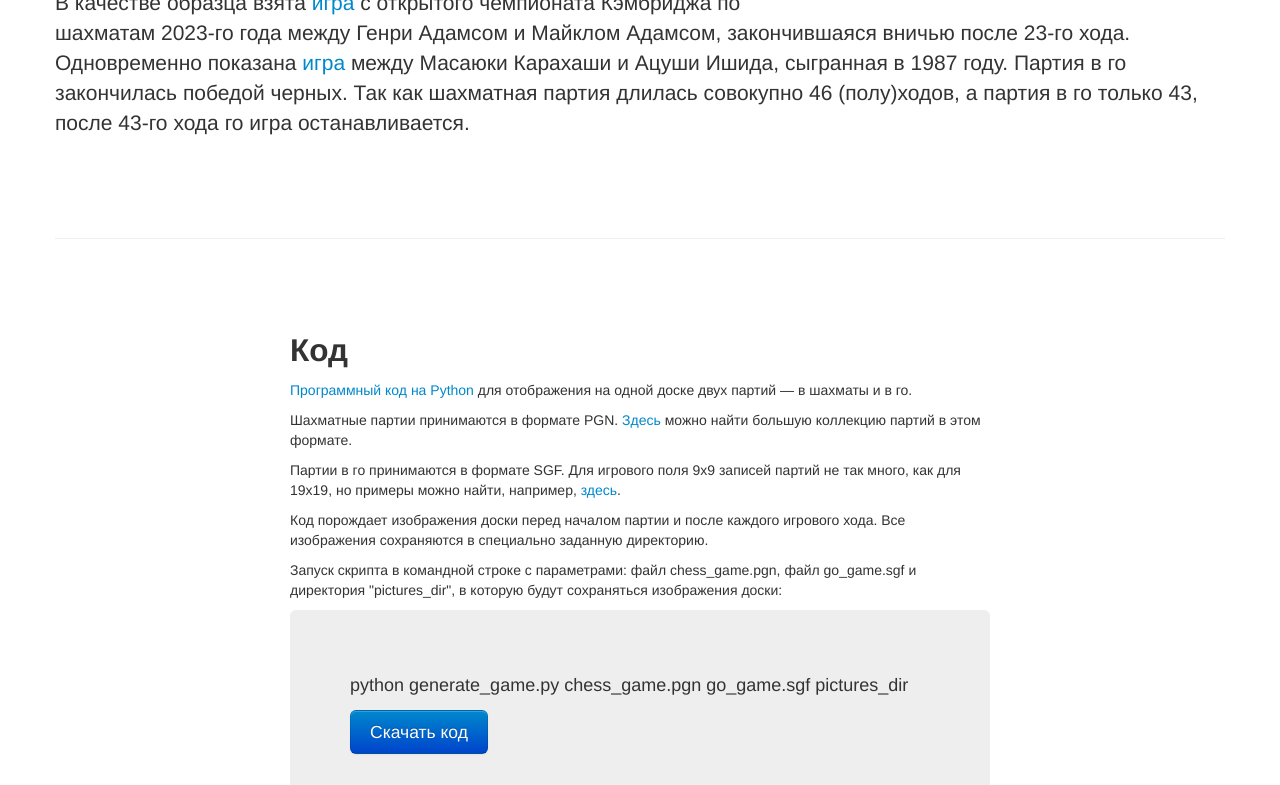
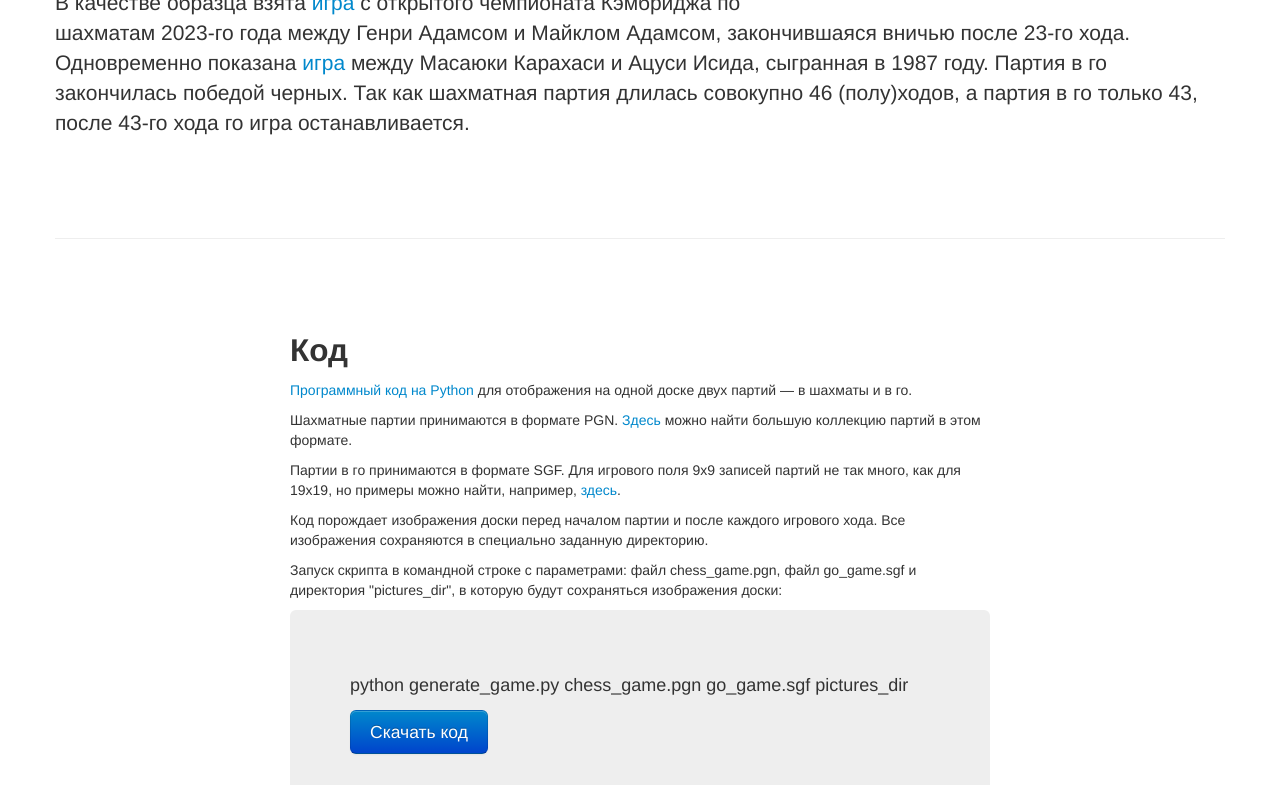
Before and after one commit to nevmenandr/duathlon, a plain HTML site: page index.html in a window 1280 px wide. Shown: the part 3448-4233 px from the top of the page. Drawn offline with Linux system fonts and the light colour scheme.

Commit message:
minor fixes

```diff
--- a/index.html
+++ b/index.html
@@ -278,7 +278,7 @@
       <div class="featurette">
         <img class="featurette-image pull-right" src="gifs/1chegoss.gif">
         <h2 class="featurette-heading">GIF-анимация игры. <span class="muted">Полная картина от первого до последнего хода.</span></h2>
-        <p class="lead">В качестве образца взята <a href="https://github.com/nevmenandr/duathlon/blob/main/games/1.pgn">игра</a> с открытого чемпионата Кэмбриджа по шахматам 2023-го года между Генри Адамсом и Майклом Адамсом, закончившаяся вничью после 23-го хода. Одновременно показана <a href="https://github.com/nevmenandr/duathlon/blob/main/games/1.sgf">игра</a> между Масаюки Карахаши и Ацуши Ишида, сыгранная в 1987 году. Партия в го закончилась победой черных. Так как шахматная партия длилась совокупно 46 (полу)ходов, а партия в го только 43, после 43-го хода го игра останавливается. </p>
+        <p class="lead">В качестве образца взята <a href="https://github.com/nevmenandr/duathlon/blob/main/games/1.pgn">игра</a> с открытого чемпионата Кэмбриджа по шахматам 2023-го года между Генри Адамсом и Майклом Адамсом, закончившаяся вничью после 23-го хода. Одновременно показана <a href="https://github.com/nevmenandr/duathlon/blob/main/games/1.sgf">игра</a> между Масаюки Карахаси и Ацуси Исида, сыгранная в 1987 году. Партия в го закончилась победой черных. Так как шахматная партия длилась совокупно 46 (полу)ходов, а партия в го только 43, после 43-го хода го игра останавливается. </p>
       </div>
 
       <hr class="featurette-divider">
```
